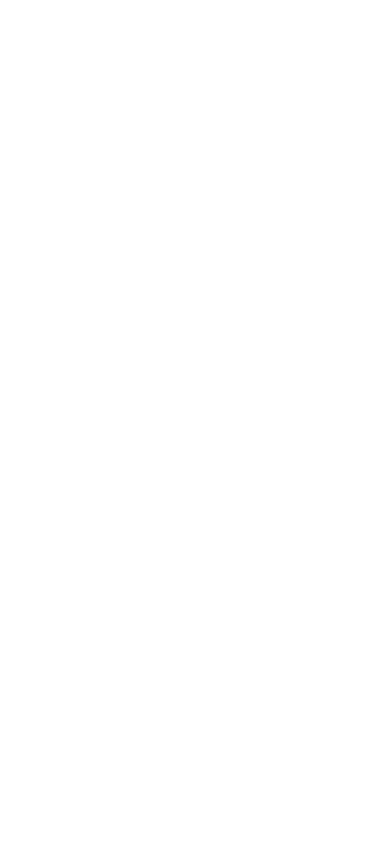
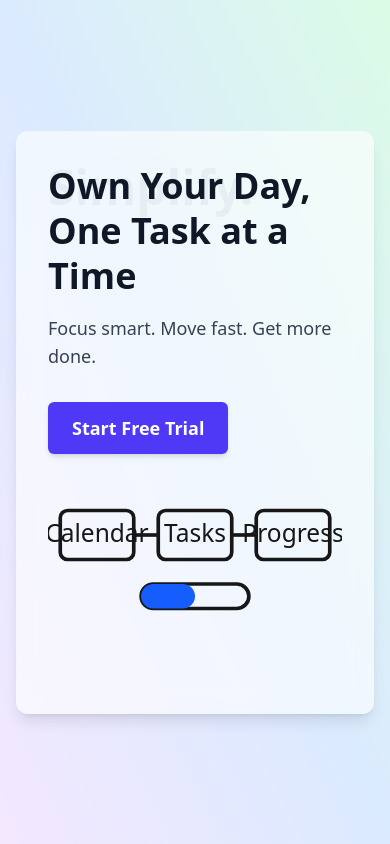
Before and after one commit to EdwinMunoz416/design-dojo, a Next.js app: page / in a window 390 px wide. Built offline with nearby package versions, Linux system fonts and the light colour scheme.

Commit message:
feat: add hero section for productivity app with kinetic typography, glassmorphic panel, and workflow illustration. responsive and dark mode ready

```diff
--- /dev/null
+++ b/src/app/components/Hero.tsx
@@ -0,0 +1,32 @@
+import React from 'react';
+import KineticTypography from './KineticTypography';
+import WorkflowIllustration from './WorkflowIllustration';
+
+export default function Hero() {
+  return (
+    <section
+      aria-label="Hero section"
+      className="relative w-full max-w-7xl bg-white/60 dark:bg-gray-900/60 backdrop-blur-md rounded-xl shadow-lg p-8 flex flex-col md:flex-row items-center gap-8"
+    >
+      <div className="relative flex-1">
+        <KineticTypography />
+        <h1 className="relative text-4xl md:text-6xl font-extrabold text-gray-900 dark:text-white leading-tight">
+          Own Your Day, One Task at a Time
+        </h1>
+        <p className="mt-4 text-lg text-gray-700 dark:text-gray-300 max-w-md">
+          Focus smart. Move fast. Get more done.
+        </p>
+        <button
+          type="button"
+          className="mt-8 px-6 py-3 bg-indigo-600 dark:bg-indigo-500 text-white text-lg font-semibold rounded-md shadow-md hover:scale-105 hover:bg-indigo-700 dark:hover:bg-indigo-600 focus:outline-none focus:ring-4 focus:ring-indigo-300 dark:focus:ring-indigo-700 transition-transform"
+          aria-label="Start free trial"
+        >
+          Start Free Trial
+        </button>
+      </div>
+      <div className="flex-1 w-full max-w-md">
+        <WorkflowIllustration />
+      </div>
+    </section>
+  );
+}
--- /dev/null
+++ b/src/app/components/Illustration.tsx
@@ -0,0 +1,31 @@
+import React from 'react';
+
+export default function Illustration() {
+  return (
+    <svg
+      role="img"
+      aria-label="Illustration of workflow with calendar, checklist, and progress bar"
+      viewBox="0 0 240 160"
+      fill="none"
+      xmlns="http://www.w3.org/2000/svg"
+      className="w-full h-auto max-w-md mx-auto"
+    >
+      {/* Calendar */}
+      <rect x="10" y="10" width="70" height="60" rx="8" stroke="currentColor" strokeWidth="2" fill="none" />
+      <line x1="10" y1="30" x2="80" y2="30" stroke="currentColor" strokeWidth="2" />
+      <circle cx="25" cy="20" r="4" fill="currentColor" />
+      <circle cx="50" cy="20" r="4" fill="currentColor" />
+
+      {/* Checklist */}
+      <rect x="90" y="10" width="60" height="60" rx="8" stroke="currentColor" strokeWidth="2" fill="none" />
+      <line x1="100" y1="25" x2="140" y2="25" stroke="currentColor" strokeWidth="2" />
+      <line x1="100" y1="40" x2="140" y2="40" stroke="currentColor" strokeWidth="2" />
+      <line x1="100" y1="55" x2="120" y2="55" stroke="currentColor" strokeWidth="2" />
+      <polyline points="125,55 130,60 140,50" stroke="currentColor" strokeWidth="2" fill="none" />
+
+      {/* Progress Bar */}
+      <rect x="160" y="30" width="60" height="20" rx="8" stroke="currentColor" strokeWidth="2" fill="none" />
+      <rect x="160" y="30" width="30" height="20" rx="8" fill="currentColor" fillOpacity="0.3" />
+    </svg>
+  );
+}
--- /dev/null
+++ b/src/app/components/KineticTypography.tsx
@@ -0,0 +1,25 @@
+import React, { useEffect, useState } from 'react';
+
+export default function KineticTypography() {
+  const words = ['Focus.', 'Simplify.', 'Achieve.'];
+  const [index, setIndex] = useState(0);
+
+  useEffect(() => {
+    const interval = setInterval(() => {
+      setIndex((prevIndex) => (prevIndex + 1) % words.length);
+    }, 3000);
+    return () => clearInterval(interval);
+  }, []);
+
+  return (
+    <span
+      aria-hidden="true"
+      className="absolute select-none text-5xl md:text-7xl font-bold text-gray-300 dark:text-gray-600 opacity-30 dark:opacity-40 whitespace-nowrap"
+      style={{
+        transition: 'opacity 0.5s ease-in-out',
+      }}
+    >
+      {words[index]}
+    </span>
+  );
+}
--- /dev/null
+++ b/src/app/components/WorkflowIllustration.tsx
@@ -0,0 +1,32 @@
+import React from 'react';
+
+export default function WorkflowIllustration() {
+  return (
+    <svg
+      xmlns="http://www.w3.org/2000/svg"
+      viewBox="0 0 120 80"
+      fill="none"
+      aria-hidden="true"
+      className="w-full max-w-xs md:max-w-md mx-auto"
+    >
+      <rect x="5" y="10" width="30" height="20" rx="3" stroke="currentColor" strokeWidth="1.5" />
+      <text x="20" y="23" textAnchor="middle" fontSize="10" fill="currentColor" className="select-none">
+        Calendar
+      </text>
+      <rect x="45" y="10" width="30" height="20" rx="3" stroke="currentColor" strokeWidth="1.5" />
+      <text x="60" y="23" textAnchor="middle" fontSize="10" fill="currentColor" className="select-none">
+        Tasks
+      </text>
+      <rect x="85" y="10" width="30" height="20" rx="3" stroke="currentColor" strokeWidth="1.5" />
+      <text x="100" y="23" textAnchor="middle" fontSize="10" fill="currentColor" className="select-none">
+        Progress
+      </text>
+
+      <path d="M35 20h10" stroke="currentColor" strokeWidth="1.5" />
+      <path d="M75 20h10" stroke="currentColor" strokeWidth="1.5" />
+
+      <rect x="38" y="40" width="44" height="10" rx="5" stroke="currentColor" strokeWidth="1.5" />
+      <rect x="38" y="40" width="22" height="10" rx="5" fill="currentColor" className="text-blue-600 dark:text-blue-400" />
+    </svg>
+  );
+}
--- a/src/app/page.tsx
+++ b/src/app/page.tsx
@@ -1,7 +1,11 @@
+'use client';
+
+import Hero from './components/Hero';
+
 export default function Home() {
   return (
-    <main className="min-h-screen">
-      {/* Your blank canvas - start building here */}
+    <main className="min-h-screen bg-gradient-to-tr from-purple-100 via-blue-100 to-green-100 dark:from-gray-900 dark:via-gray-800 dark:to-gray-900 flex items-center justify-center p-4">
+      <Hero />
     </main>
   );
 }
```
